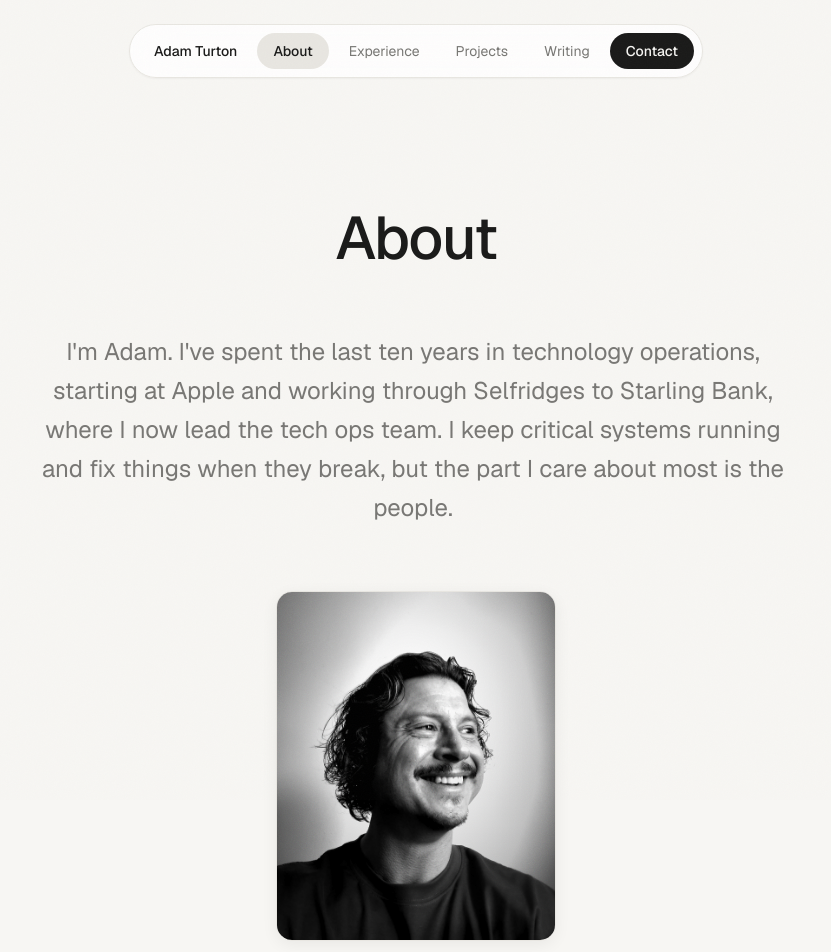
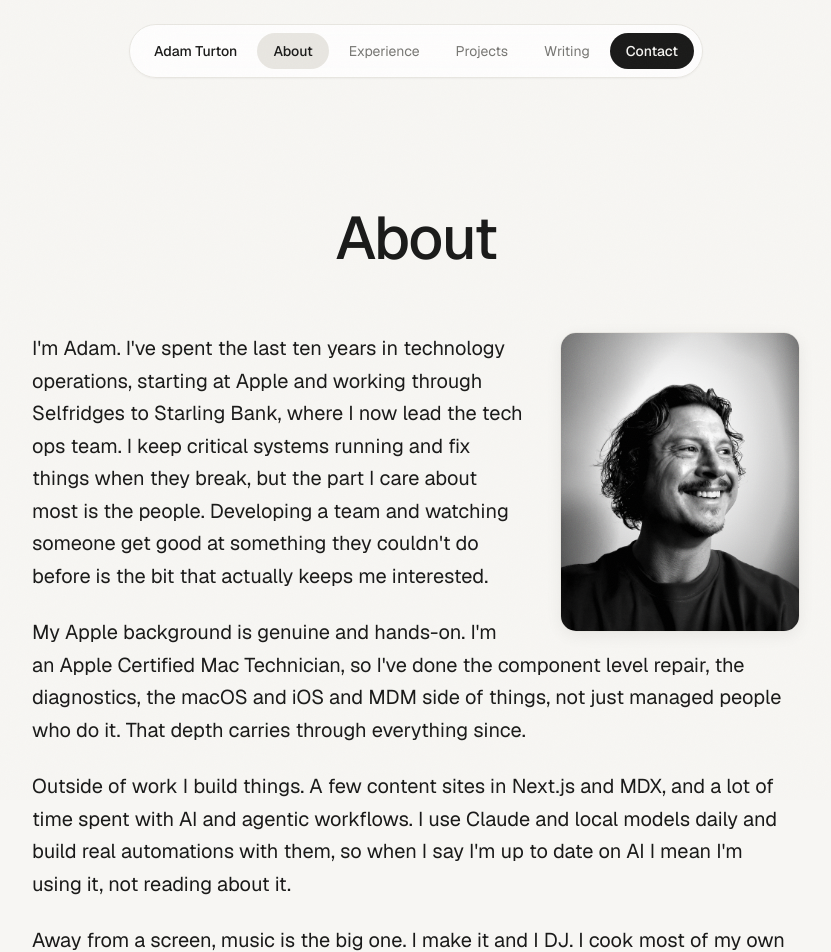
Before and after one commit to errorpleasetryagain/adamturton-portfolio, a Next.js app: page /about in a window 1280 px wide. Shown: the top 952 px of the page, without its empty margins (224-1055 px from the left). Built offline with nearby package versions, Linux system fonts and the light colour scheme.

Commit message:
Monochrome redesign: decrypted hero, bento cards, logo loop, floated About photo, scroll-reveal, real projects, favicon, CV downloads

```diff
--- a/src/app/about/page.tsx
+++ b/src/app/about/page.tsx
@@ -19,31 +19,24 @@ export default function AboutPage() {
           About
         </motion.h1>
 
-        <div className="mx-auto max-w-3xl space-y-10 text-center text-xl leading-relaxed text-[var(--foreground-muted)] md:space-y-14 md:text-2xl">
-          <ScrollReveal>
-            I&apos;m Adam. I&apos;ve spent the last ten years in technology operations, starting at Apple and working through Selfridges to Starling Bank, where I now lead the tech ops team. I keep critical systems running and fix things when they break, but the part I care about most is the people.
-          </ScrollReveal>
-
-          {/* Central portrait */}
-          <motion.div
-            initial={{ opacity: 0, scale: 0.96 }}
-            whileInView={{ opacity: 1, scale: 1 }}
-            viewport={{ once: true, margin: '-80px' }}
-            transition={{ duration: 0.9, ease: [0.16, 1, 0.3, 1] }}
-            className="flex justify-center py-2"
-          >
-            <div className="group relative aspect-[4/5] w-[240px] overflow-hidden rounded-2xl border border-[var(--border)] bg-[var(--surface)] shadow-[var(--shadow-md)] md:w-[280px]">
+        <div className="mx-auto max-w-3xl text-left text-lg leading-relaxed text-[var(--foreground-muted)] md:text-xl [&_p]:mb-6">
+          {/* Floated portrait: text wraps around it */}
+          <div className="group relative float-right ml-6 mb-4 aspect-[4/5] w-[150px] overflow-hidden rounded-2xl border border-[var(--border)] bg-[var(--surface)] shadow-[var(--shadow-md)] sm:ml-8 sm:w-[200px] md:w-[240px]">
             <Image
               src="/adam-portrait.jpg"
               alt="Adam Turton"
-                fill
+              width={280}
+              height={350}
               priority
-                sizes="280px"
-                className="object-cover grayscale transition-all duration-700 ease-out group-hover:scale-[1.04] group-hover:grayscale-0"
+              className="h-full w-full object-cover grayscale transition-all duration-700 ease-out group-hover:scale-[1.04] group-hover:grayscale-0"
             />
             <div className="grain-overlay pointer-events-none absolute inset-0" />
           </div>
-          </motion.div>
+
+          <div>
+            <ScrollReveal>
+              I&apos;m Adam. I&apos;ve spent the last ten years in technology operations, starting at Apple and working through Selfridges to Starling Bank, where I now lead the tech ops team. I keep critical systems running and fix things when they break, but the part I care about most is the people. Developing a team and watching someone get good at something they couldn&apos;t do before is the bit that actually keeps me interested.
+            </ScrollReveal>
 
             <ScrollReveal>
               My Apple background is genuine and hands-on. I&apos;m an Apple Certified Mac Technician, so I&apos;ve done the component level repair, the diagnostics, the macOS and iOS and MDM side of things, not just managed people who do it. That depth carries through everything since.
@@ -60,6 +53,7 @@ export default function AboutPage() {
             <ScrollReveal>
               I have ADHD, so I work best with clarity, autonomy and a bit of variety. Based in London, looking for my next senior tech ops or IT management role.
             </ScrollReveal>
+          </div>
         </div>
 
         <div className="mt-16 flex flex-wrap items-center justify-center gap-4">
--- a/src/app/contact/page.tsx
+++ b/src/app/contact/page.tsx
@@ -7,7 +7,7 @@ export default function ContactPage() {
   return (
     <div className="mx-auto max-w-[var(--container-max)] px-6">
       {/* Hero Section */}
-      <section className="min-h-[60vh] py-24 md:py-32">
+      <section className="pt-28 pb-12 md:pt-36 md:pb-16">
         <motion.div
           initial={{ opacity: 0, y: 24 }}
           animate={{ opacity: 1, y: 0 }}
@@ -24,25 +24,36 @@ export default function ContactPage() {
             Let&apos;s work together
           </h1>
 
-          <p className="max-w-[60ch] text-lg leading-relaxed text-[var(--foreground-muted)] md:text-xl">
+          <p className="mb-8 max-w-[60ch] text-lg leading-relaxed text-[var(--foreground-muted)] md:text-xl">
             I&apos;m looking for my next senior tech ops or IT management role.
             London based, happy to work remotely. If you&apos;ve got something
             that might fit, get in touch and let&apos;s talk.
           </p>
+
+          <a
+            href="/adam-turton-cv.pdf"
+            download="Adam_Turton_CV.pdf"
+            className="inline-flex items-center gap-2 rounded-full bg-[var(--foreground)] px-7 py-3.5 text-sm font-medium text-[var(--background)] transition-all duration-200 hover:scale-[0.97] hover:shadow-[var(--shadow-lg)]"
+          >
+            <svg className="h-4 w-4" viewBox="0 0 24 24" fill="none" stroke="currentColor" strokeWidth="1.5">
+              <path d="M12 3v12m0 0l-4-4m4 4l4-4M4 17v2a2 2 0 002 2h12a2 2 0 002-2v-2" />
+            </svg>
+            Download CV
+          </a>
         </motion.div>
       </section>
 
       {/* Contact Methods */}
-      <section className="py-24">
+      <section className="pb-20">
         <motion.div
           initial={{ opacity: 0, y: 24 }}
           whileInView={{ opacity: 1, y: 0 }}
           viewport={{ once: true, margin: '-100px' }}
           transition={{ duration: 0.6 }}
-          className="mb-16"
+          className="mb-10"
         >
           <h2 className="mb-4 text-2xl font-medium tracking-tight text-[var(--foreground)]">
-            Contact Methods
+            Contact methods
           </h2>
           <div className="h-px w-24 bg-[var(--border)]" />
         </motion.div>
@@ -107,13 +118,13 @@ export default function ContactPage() {
       </section>
 
       {/* What Happens Next */}
-      <section className="py-24">
+      <section className="pb-24">
         <motion.div
           initial={{ opacity: 0, y: 24 }}
           whileInView={{ opacity: 1, y: 0 }}
           viewport={{ once: true, margin: '-100px' }}
           transition={{ duration: 0.6 }}
-          className="mb-16"
+          className="mb-10"
         >
           <h2 className="mb-4 text-2xl font-medium tracking-tight text-[var(--foreground)]">
             What happens next
--- a/src/app/globals.css
+++ b/src/app/globals.css
@@ -143,11 +143,11 @@ body::before {
   inset: 0;
   border-radius: inherit;
   opacity: 0;
-  transition: opacity 300ms ease;
+  transition: opacity 400ms ease;
   background: radial-gradient(
-    260px circle at var(--mx, 50%) var(--my, 50%),
-    color-mix(in srgb, var(--foreground) 9%, transparent),
-    transparent 70%
+    380px circle at var(--mx, 50%) var(--my, 50%),
+    color-mix(in srgb, var(--foreground) 3.5%, transparent),
+    transparent 72%
   );
   pointer-events: none;
   z-index: 0;
--- a/src/app/page.tsx
+++ b/src/app/page.tsx
@@ -28,7 +28,7 @@ export default function Home() {
     <div className="mx-auto max-w-[var(--container-max)] px-6">
       {/* Hero Section */}
       <section className="min-h-[80vh] py-24 md:py-40">
-        <div className="grid grid-cols-1 items-center gap-12 md:grid-cols-[1.5fr_1fr] md:gap-16">
+        <div className="grid grid-cols-1 items-center gap-12 md:grid-cols-[1.6fr_auto] md:gap-10 lg:gap-16">
         <motion.div
           variants={stagger}
           initial="hidden"
@@ -82,7 +82,7 @@ export default function Home() {
           initial={{ opacity: 0, scale: 0.98 }}
           animate={{ opacity: 1, scale: 1 }}
           transition={{ duration: 0.9, delay: 0.3, ease: [0.16, 1, 0.3, 1] }}
-          className="hidden justify-self-end md:block"
+          className="hidden justify-self-start md:block"
         >
           <div className="group relative aspect-[4/5] w-[200px] overflow-hidden rounded-2xl border border-[var(--border)] bg-[var(--surface)] shadow-[var(--shadow-md)] lg:w-[230px]">
             <Image
--- a/src/components/ui/scroll-reveal.tsx
+++ b/src/components/ui/scroll-reveal.tsx
@@ -15,10 +15,15 @@ interface WordProps {
 }
 
 function Word({ children, progress, range }: WordProps) {
-  const opacity = useTransform(progress, range, [0.15, 1]);
+  const opacity = useTransform(progress, range, [0.12, 1]);
+  const color = useTransform(
+    progress,
+    range,
+    ['var(--foreground-muted)', 'var(--foreground)']
+  );
   return (
     <span className="relative mr-[0.25em] inline-block">
-      <motion.span style={{ opacity }}>{children}</motion.span>
+      <motion.span style={{ opacity, color }}>{children}</motion.span>
     </span>
   );
 }
@@ -32,7 +37,7 @@ export default function ScrollReveal({ children, className }: ScrollRevealProps)
   const ref = useRef<HTMLParagraphElement>(null);
   const { scrollYProgress } = useScroll({
     target: ref,
-    offset: ['start 0.85', 'start 0.3'],
+    offset: ['start 0.9', 'end 0.55'],
   });
 
   const words = children.split(' ');
```
Lines whose indentation alone changed are shown as unchanged.
